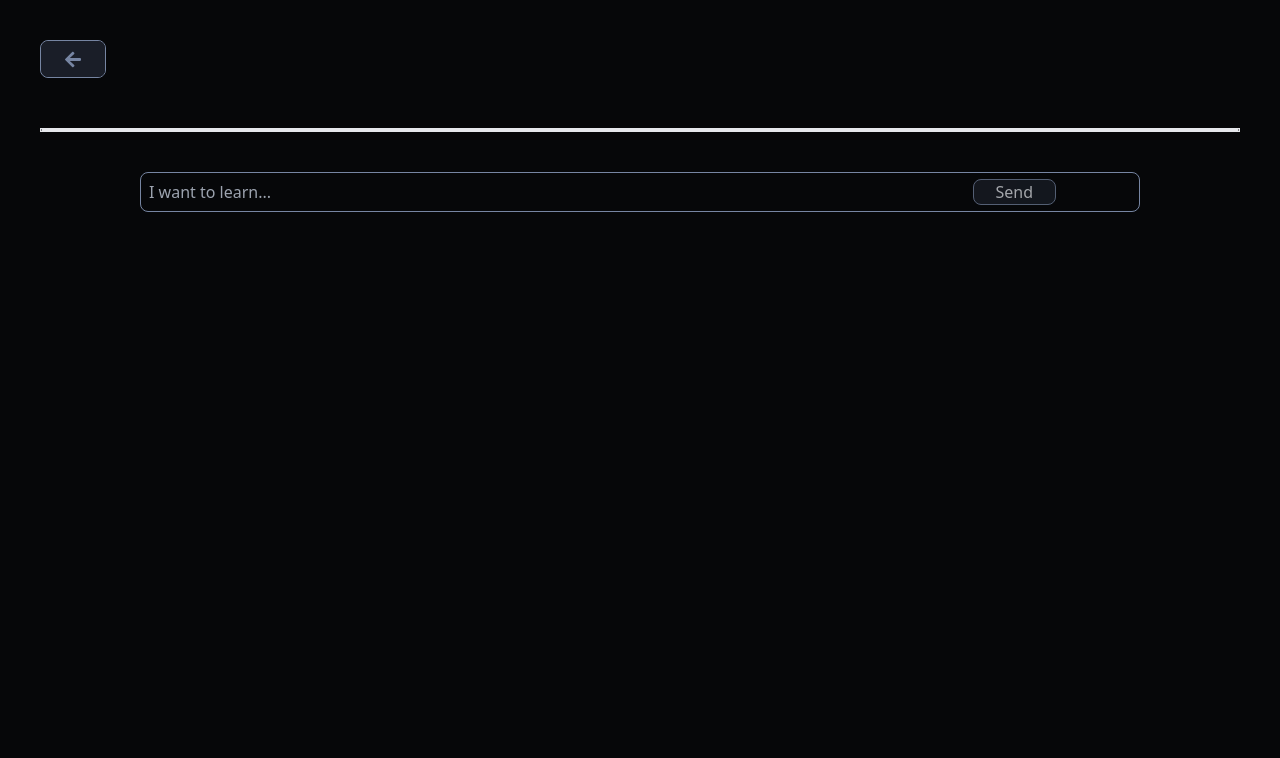
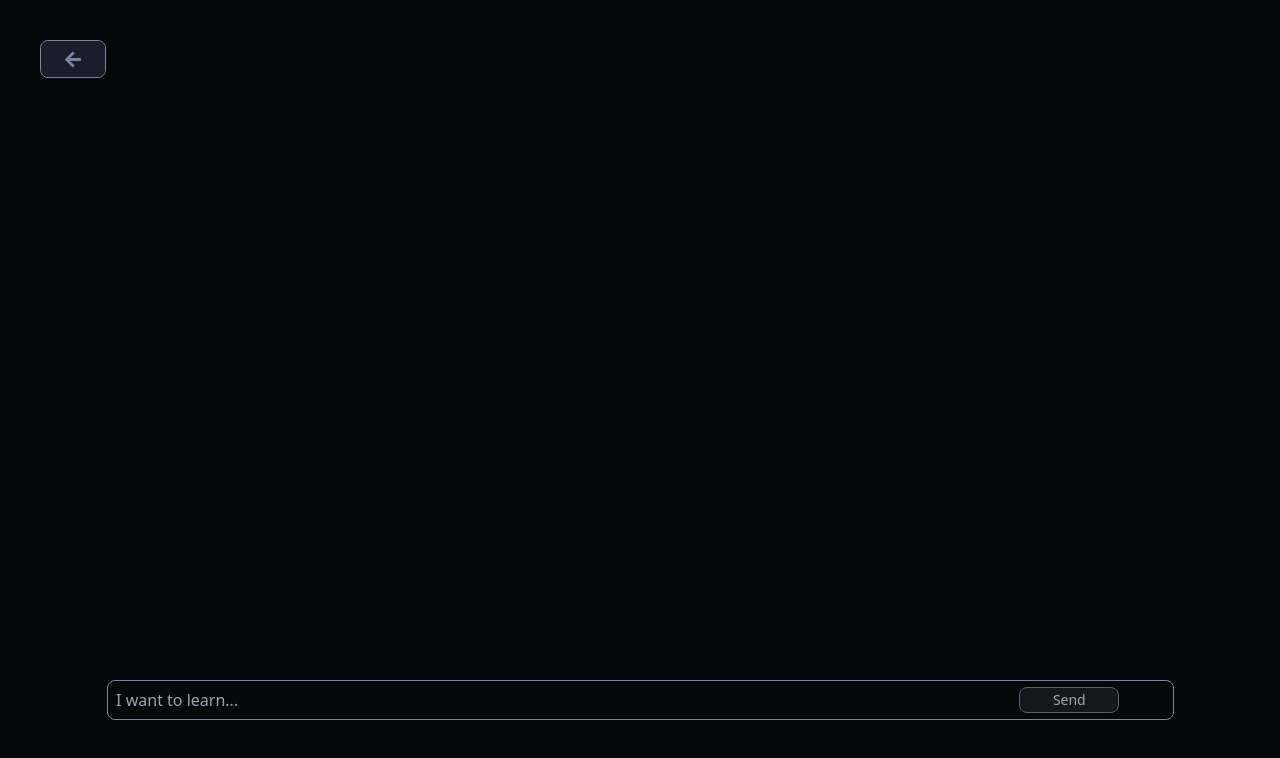
Before and after one commit to Lavryniukk/omniscent-frontend, a Next.js app: page /prototype/chat in a window 1280 px wide. Shown: the top 758 px of the page. Built offline with nearby package versions, Linux system fonts and the light colour scheme.

Commit message:
Chat minor cosmetic changes

```diff
--- a/app/(pages)/prototype/chat/page.tsx
+++ b/app/(pages)/prototype/chat/page.tsx
@@ -58,7 +58,7 @@ const Chat = () => {
         return (
           <div
             key={index}
-            className="w-3/4 border rounded-lg text-text py-4 pl-8 flex items-center justify-start"
+            className="w-`full border border-accent rounded-lg text-accent py-4 lg:pl-8 pl-3 flex items-center justify-start"
           >
             User: {message.content}
           </div>
@@ -67,7 +67,7 @@ const Chat = () => {
         return (
           <div
             key={index}
-            className="w-3/4 border rounded-lg text-accent py-4 pl-8 flex items-center justify-start"
+            className="w-full rounded-lg border border-accent text-accent py-4 lg:pl-8 pl-3 flex items-center justify-start bg-secondary"
           >
             Assistant:{" "}
             {chatRef.current[chatRef.current.length - 1] === message
@@ -83,24 +83,24 @@ const Chat = () => {
       className="space-y-10 select-none overflow-x-hidden px-10 bg-transparent mx-auto box-border max-w-10xl
 w-full my-32 h-fit"
     >
-      <div className="text-accent border flex-col w-full">
-        <div className=" rounded-lg space-y-4 border"> {result}</div>
+      <div className="text-accent flex-col w-full">
+        <div className="rounded-lg space-y-4">{result}</div>
       </div>
-      <div className="w-10/12 h-10 select-none flex items-center mt-10 overflow-hidden border border-accent outline-none rounded-lg mx-auto ">
+      <div className="w-10/12 h-10 select-none flex items-center overflow-hidden border border-accent outline-none rounded-lg absolute bottom-[10%] right-[8.3%]">
         <input
           onChange={(e) => {
             setInputData(e.target.value);
           }}
           value={inputData}
           placeholder="I want to learn..."
-          className="bg-transparent w-10/12 h-full px-2 text-accent box-border outline-none focus:border-text"
+          className="bg-transparent xl:w-10/12 md:w-[80%] lgw-10/12 sm:w-9/12 w-8/12 h-full px-2 text-accent box-border outline-none focus:border-text"
         />
         <button
           onClick={() => {
             sendChatData();
           }}
           type="submit"
-          className="text-text bg-secondary duration-200 border border-accent opacity-70 hover:opacity-100 transition-all w-1/12 h-2/3 rounded-lg box-border"
+          className="text-text bg-secondary duration-200 border border-accent opacity-70 hover:opacity-100 transition-all w-[100px] xl:ml-6 lg:ml-4 md:ml-4 sm:text-sm h-2/3 rounded-lg box-border"
         >
           Send
         </button>
```
